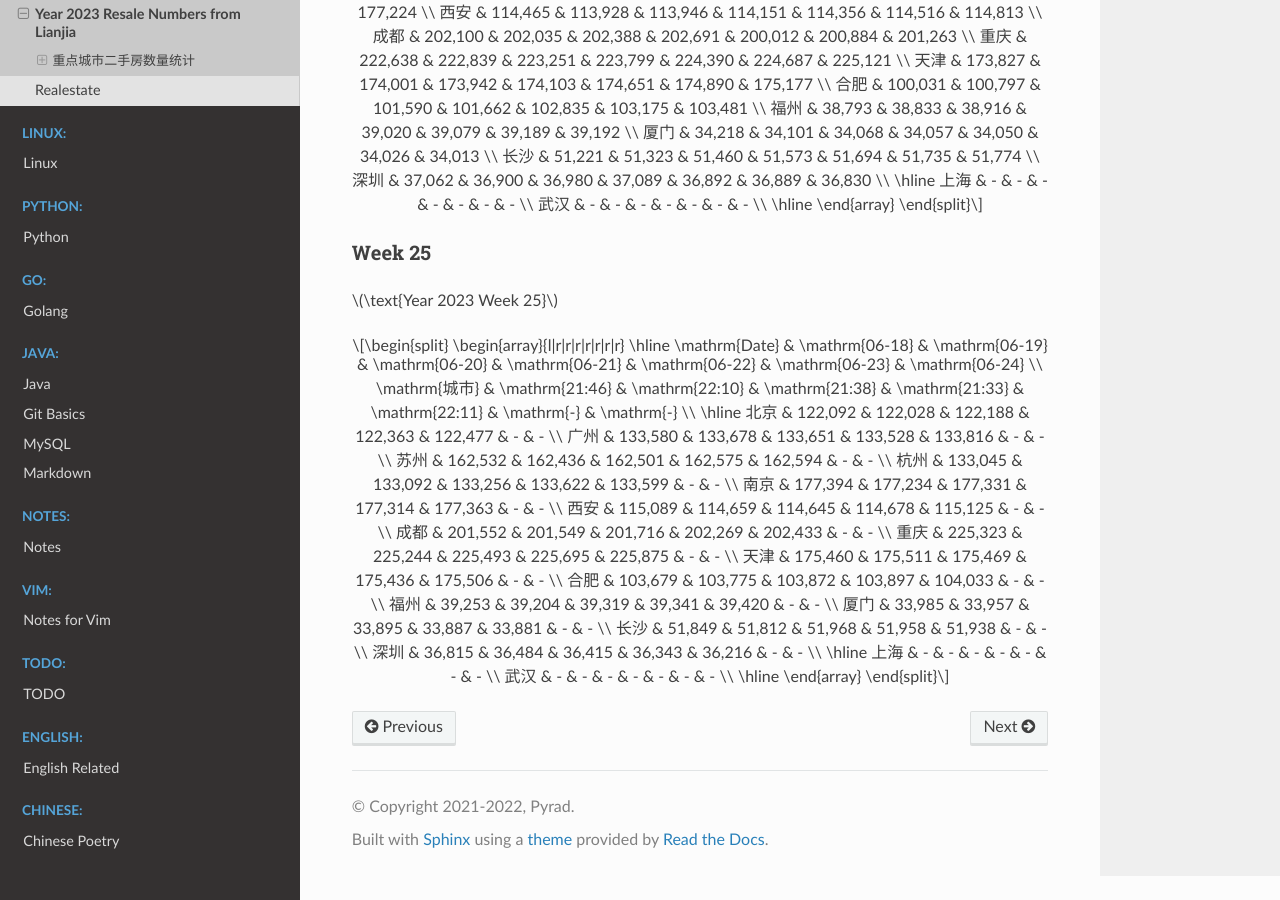
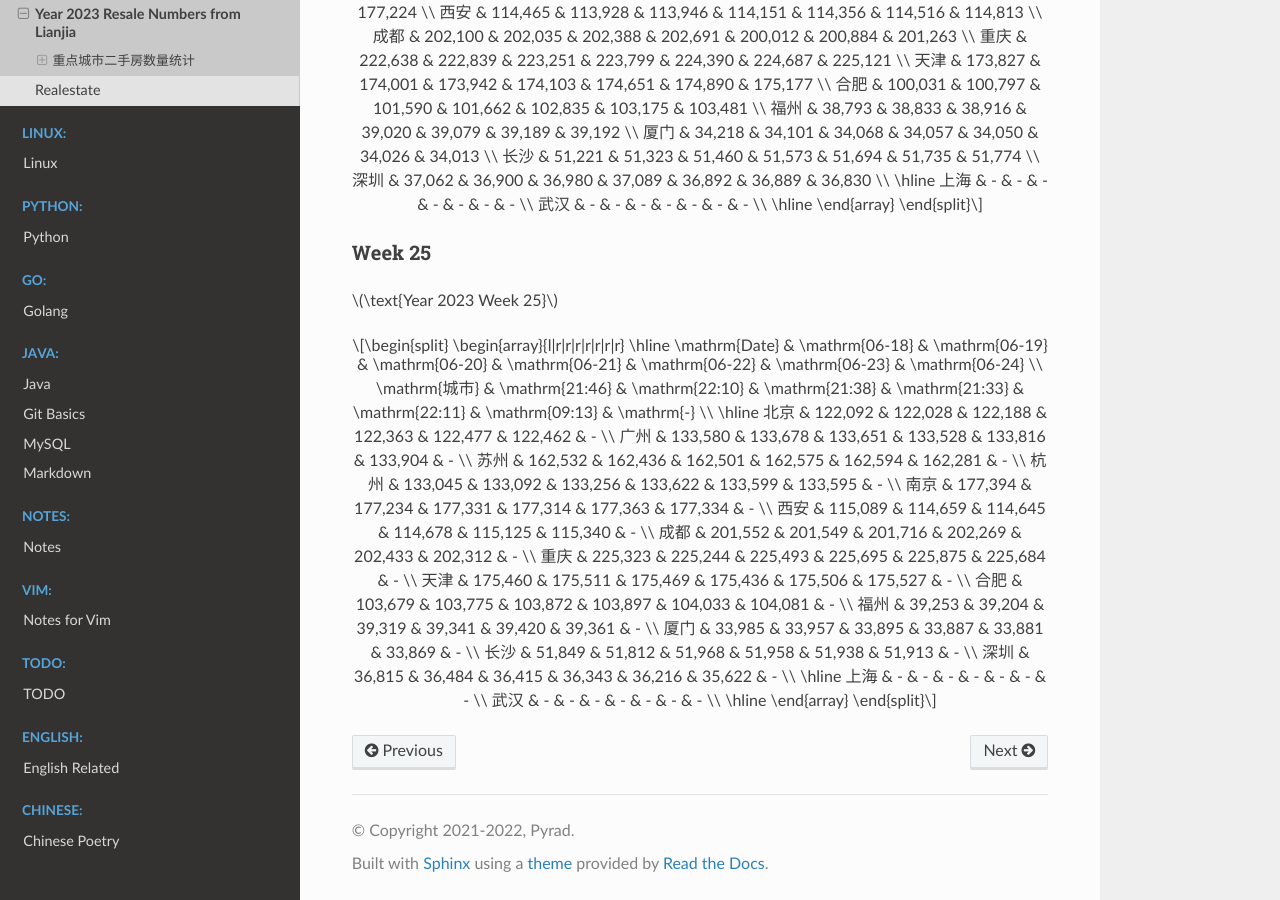
Before and after one commit to Pyrad/pyradnotes, a Sphinx documentation site: the page built from source/RealEstate/resalenumbers2023.md, in a window 1280 px wide and 900 px high, scrolled down 7323 px. Built offline with Sphinx 7.4.7 and the Read the Docs theme 2.0.0, drawn with Linux system fonts in a browser that asks for light colours; a script that is not in the unit is left out.

Commit message:
Realestate Update resale numbers 2023-06-23 09:14

```diff
--- a/source/RealEstate/resalenumbers2023.md
+++ b/source/RealEstate/resalenumbers2023.md
@@ -514,22 +514,22 @@
 \begin{array}{l|r|r|r|r|r|r|r}
 \hline
 \mathrm{Date} & \mathrm{06-18} & \mathrm{06-19} & \mathrm{06-20} & \mathrm{06-21} & \mathrm{06-22} & \mathrm{06-23} & \mathrm{06-24} \\
-\mathrm{城市} & \mathrm{21:46} & \mathrm{22:10} & \mathrm{21:38} & \mathrm{21:33} & \mathrm{22:11} & \mathrm{-} & \mathrm{-} \\
+\mathrm{城市} & \mathrm{21:46} & \mathrm{22:10} & \mathrm{21:38} & \mathrm{21:33} & \mathrm{22:11} & \mathrm{09:13} & \mathrm{-} \\
 \hline
-北京 & 122,092 & 122,028 & 122,188 & 122,363 & 122,477 & - & - \\
-广州 & 133,580 & 133,678 & 133,651 & 133,528 & 133,816 & - & - \\
-苏州 & 162,532 & 162,436 & 162,501 & 162,575 & 162,594 & - & - \\
-杭州 & 133,045 & 133,092 & 133,256 & 133,622 & 133,599 & - & - \\
-南京 & 177,394 & 177,234 & 177,331 & 177,314 & 177,363 & - & - \\
-西安 & 115,089 & 114,659 & 114,645 & 114,678 & 115,125 & - & - \\
-成都 & 201,552 & 201,549 & 201,716 & 202,269 & 202,433 & - & - \\
-重庆 & 225,323 & 225,244 & 225,493 & 225,695 & 225,875 & - & - \\
-天津 & 175,460 & 175,511 & 175,469 & 175,436 & 175,506 & - & - \\
-合肥 & 103,679 & 103,775 & 103,872 & 103,897 & 104,033 & - & - \\
-福州 & 39,253 & 39,204 & 39,319 & 39,341 & 39,420 & - & - \\
-厦门 & 33,985 & 33,957 & 33,895 & 33,887 & 33,881 & - & - \\
-长沙 & 51,849 & 51,812 & 51,968 & 51,958 & 51,938 & - & - \\
-深圳 & 36,815 & 36,484 & 36,415 & 36,343 & 36,216 & - & - \\
+北京 & 122,092 & 122,028 & 122,188 & 122,363 & 122,477 & 122,462 & - \\
+广州 & 133,580 & 133,678 & 133,651 & 133,528 & 133,816 & 133,904 & - \\
+苏州 & 162,532 & 162,436 & 162,501 & 162,575 & 162,594 & 162,281 & - \\
+杭州 & 133,045 & 133,092 & 133,256 & 133,622 & 133,599 & 133,595 & - \\
+南京 & 177,394 & 177,234 & 177,331 & 177,314 & 177,363 & 177,334 & - \\
+西安 & 115,089 & 114,659 & 114,645 & 114,678 & 115,125 & 115,340 & - \\
+成都 & 201,552 & 201,549 & 201,716 & 202,269 & 202,433 & 202,312 & - \\
+重庆 & 225,323 & 225,244 & 225,493 & 225,695 & 225,875 & 225,684 & - \\
+天津 & 175,460 & 175,511 & 175,469 & 175,436 & 175,506 & 175,527 & - \\
+合肥 & 103,679 & 103,775 & 103,872 & 103,897 & 104,033 & 104,081 & - \\
+福州 & 39,253 & 39,204 & 39,319 & 39,341 & 39,420 & 39,361 & - \\
+厦门 & 33,985 & 33,957 & 33,895 & 33,887 & 33,881 & 33,869 & - \\
+长沙 & 51,849 & 51,812 & 51,968 & 51,958 & 51,938 & 51,913 & - \\
+深圳 & 36,815 & 36,484 & 36,415 & 36,343 & 36,216 & 35,622 & - \\
 \hline
 上海 & - & - & - & - & - & - & - \\
 武汉 & - & - & - & - & - & - & - \\
```
Also changed, not shown: 1 other file.
